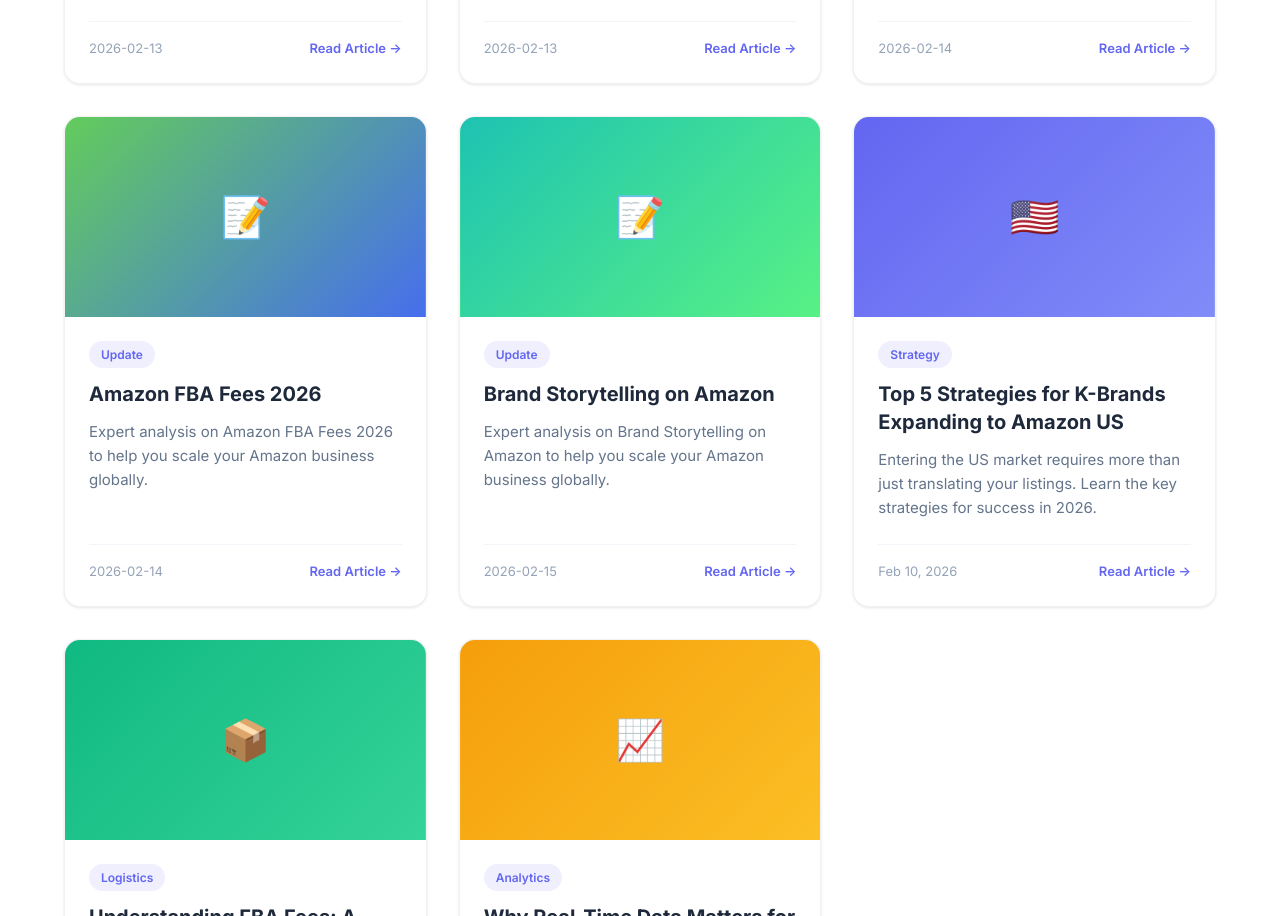
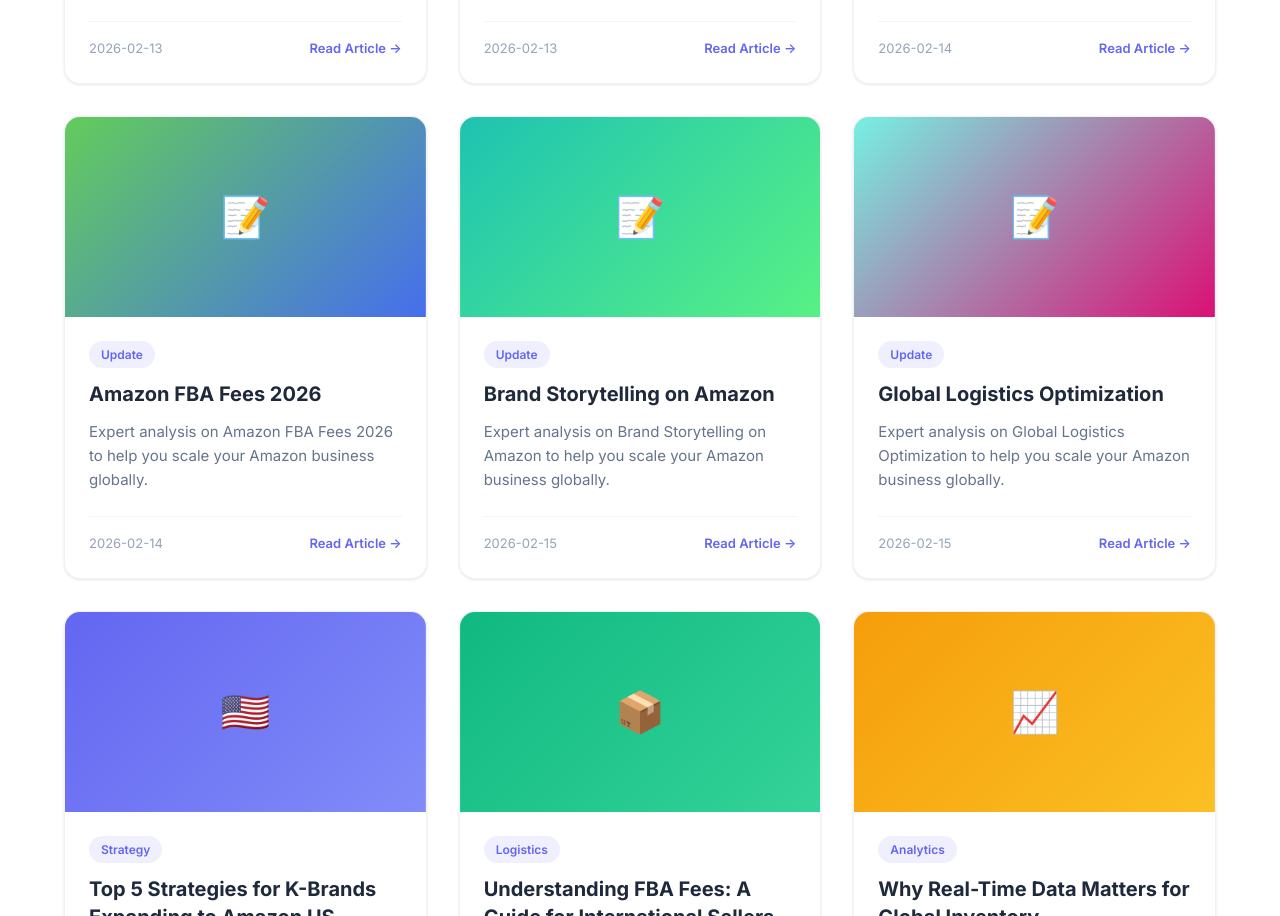
Before and after one commit to romkom-eng/amazonreach, a website: page frontend/blog/index.html in a window 1280 px wide. Shown: the part 1858-2774 px from the top of the page. Drawn offline with Linux system fonts and the light colour scheme.

Commit message:
chore: update blog index with remote post

```diff
--- a/frontend/blog/index.html
+++ b/frontend/blog/index.html
@@ -335,6 +335,22 @@
                     </div>
                 </div>
             </article>
+
+            <!-- Generated Article post-1771132313116.html -->
+            <article class="blog-card">
+                <div class="blog-image"
+                    style="background-image: linear-gradient(135deg, #76f0e3 0%, #db1075 100%); display: flex; align-items: center; justify-content: center; color: white; font-size: 40px;">
+                    📝</div>
+                <div class="blog-content">
+                    <span class="blog-tag">Update</span>
+                    <h2 class="blog-title">Global Logistics Optimization</h2>
+                    <p class="blog-excerpt">Expert analysis on Global Logistics Optimization to help you scale your Amazon business globally.</p>
+                    <div class="blog-meta">
+                        <span>2026-02-15</span>
+                        <a href="post-1771132313116.html" class="read-more">Read Article →</a>
+                    </div>
+                </div>
+            </article>
             <!-- Article 1 -->
             <article class="blog-card">
                 <div class="blog-image"
```
